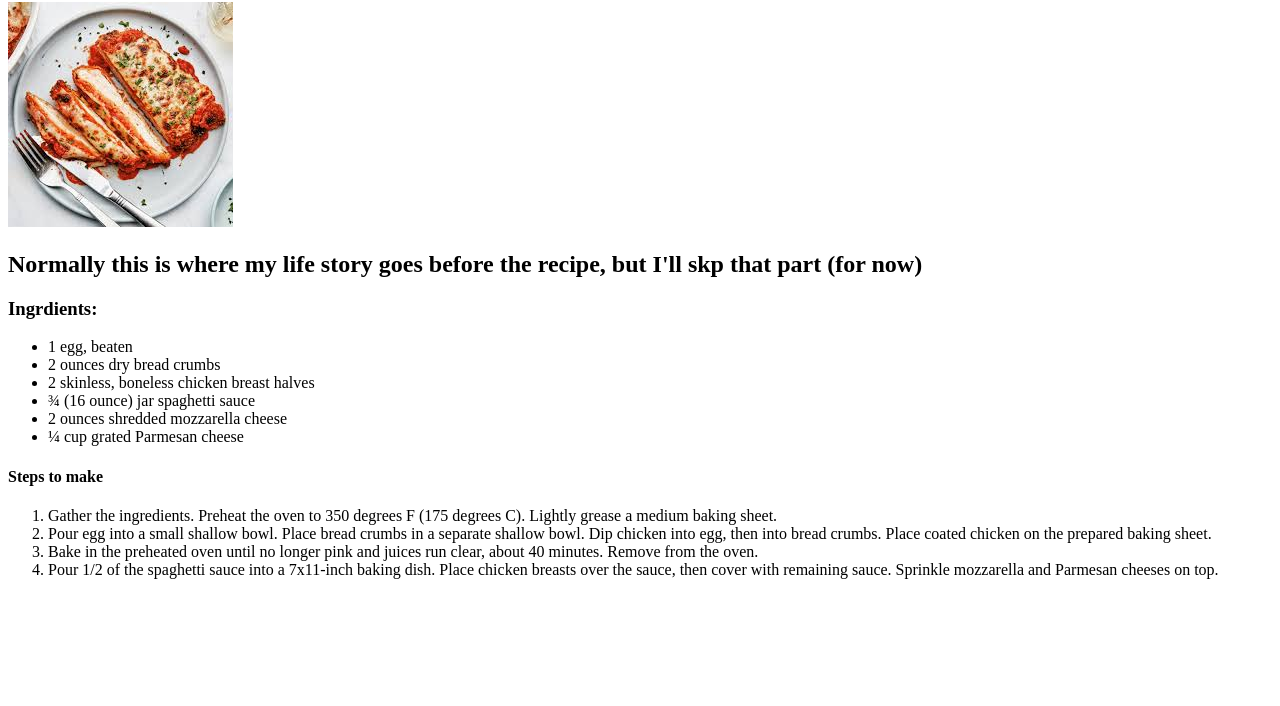
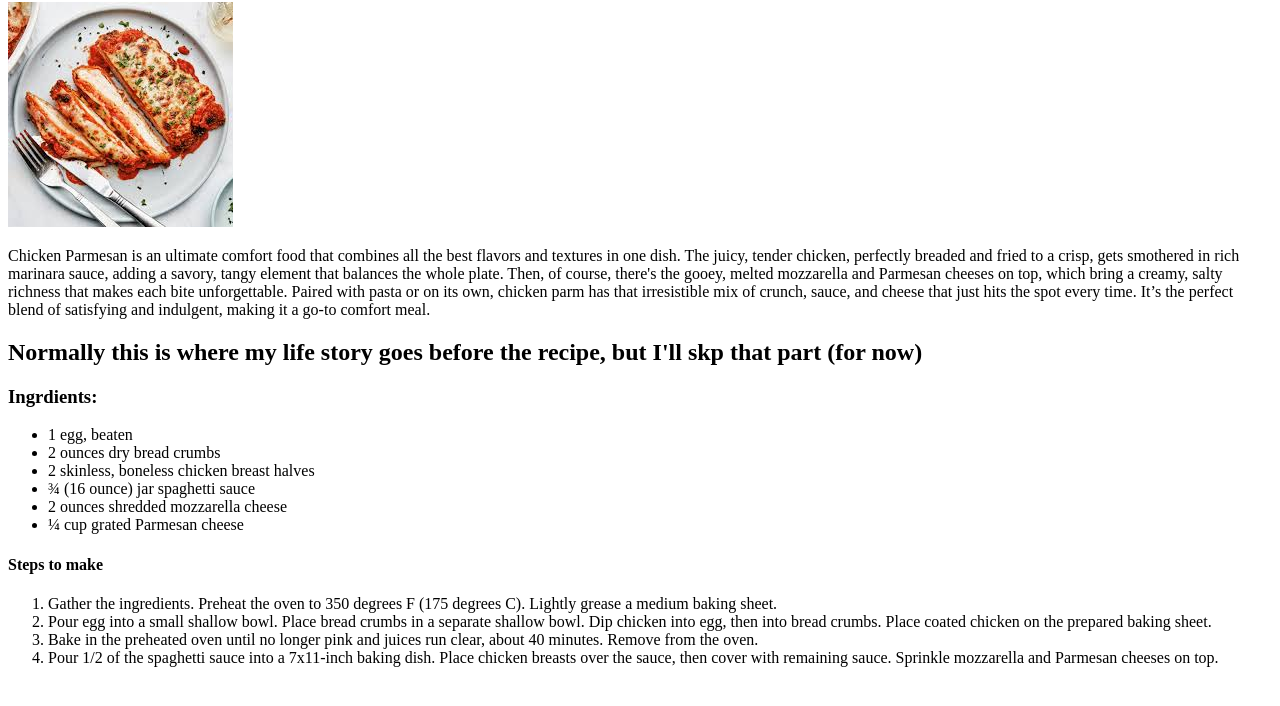
Before and after one commit to bearcat8989/odin-recipes-, a plain HTML site: page recipes/chickenparm.html in a window 1280 px wide. Shown: the part 78-784 px from the top of the page. Drawn offline with Linux system fonts and the light colour scheme.

Commit message:
Added paragraph about chicken parm description

```diff
--- a/recipes/chickenparm.html
+++ b/recipes/chickenparm.html
@@ -9,6 +9,8 @@
     <h1>Chicken parm, yum!</h1>
 
     <img src="chicken.jpeg">
+
+    <p>Chicken Parmesan is an ultimate comfort food that combines all the best flavors and textures in one dish. The juicy, tender chicken, perfectly breaded and fried to a crisp, gets smothered in rich marinara sauce, adding a savory, tangy element that balances the whole plate. Then, of course, there's the gooey, melted mozzarella and Parmesan cheeses on top, which bring a creamy, salty richness that makes each bite unforgettable. Paired with pasta or on its own, chicken parm has that irresistible mix of crunch, sauce, and cheese that just hits the spot every time. It’s the perfect blend of satisfying and indulgent, making it a go-to comfort meal.</p>
 
     <h2>Normally this is where my life story goes before the recipe, but I'll skp that part (for now)</h2>
 
```
